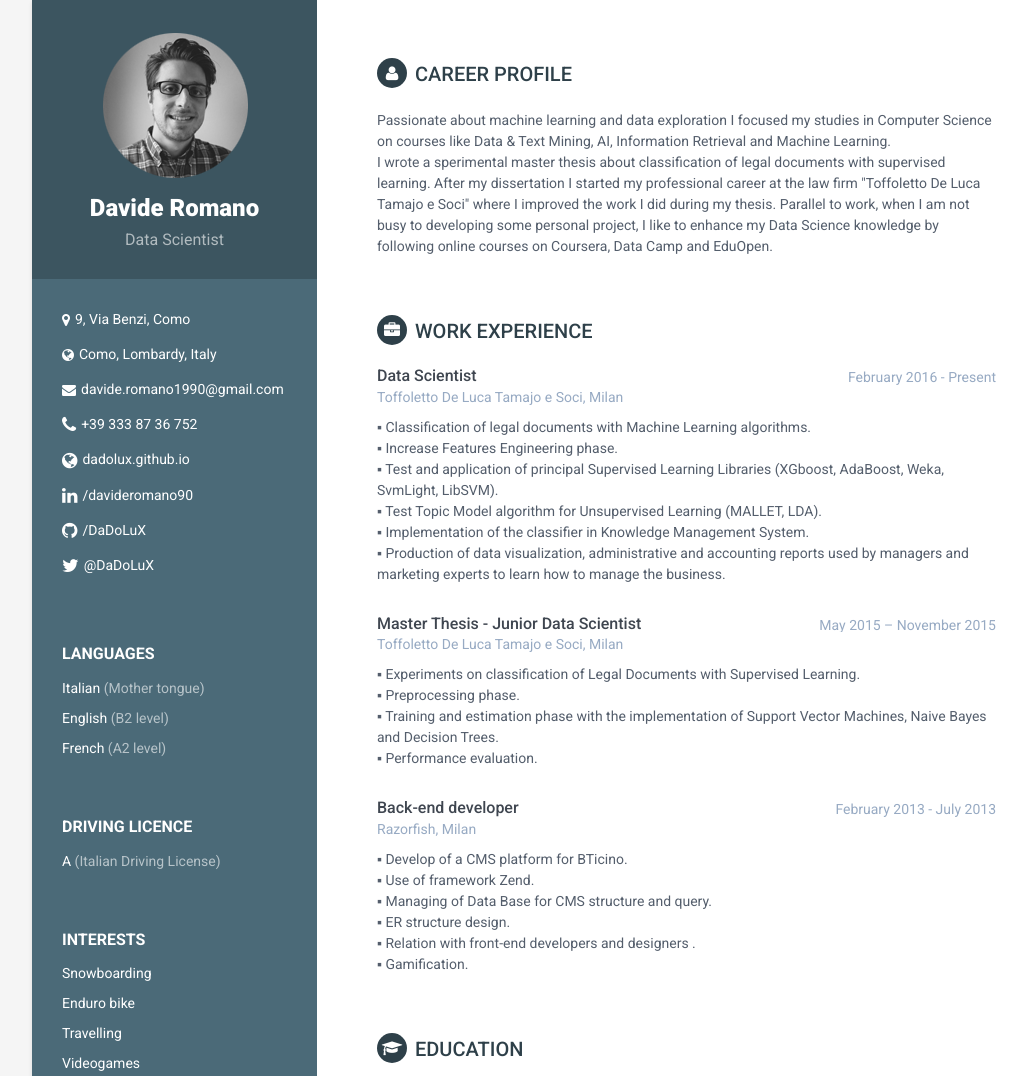
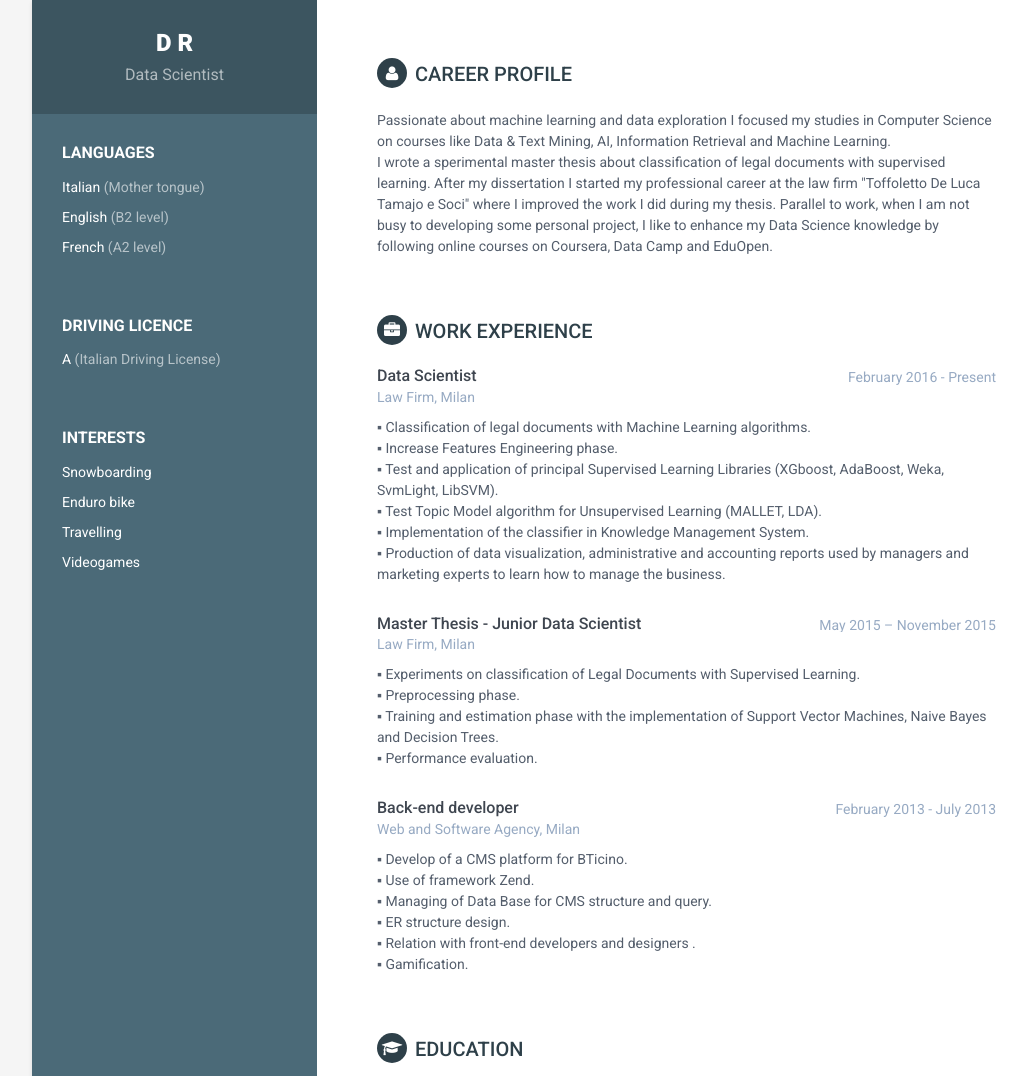
Before and after one commit to DaDoLuX/HS-Data-Visualization, a plain HTML site: page testcv/index.html in a window 1280 px wide. Shown: the top 1076 px of the page, without its empty margins (96-1123 px from the left). Drawn offline with Linux system fonts and the light colour scheme.

Commit message:
Update index.html

```diff
--- a/testcv/index.html
+++ b/testcv/index.html
@@ -30,12 +30,12 @@
     <div class="wrapper">
         <div class="sidebar-wrapper">
             <div class="profile-container">
-                <img class="profile" src="assets/images/DR_profile.png" alt="" />
-                <h1 class="name">Davide Romano</h1>
+                <!--img class="profile" src="assets/images/DR_profile.png" alt="" /-->
+                <h1 class="name">D R</h1>
                 <h3 class="tagline">Data Scientist</h3>
             </div><!--//profile-container-->
 
-            <div class="contact-container container-block">
+            <!--div class="contact-container container-block">
                 <ul class="list-unstyled contact-list">
 					<li class="email"><i class="fa fa-map-marker"></i>9, Via Benzi, Como</li>
 					<li class="email"><i class="fa fa-globe"></i>Como, Lombardy, Italy</li>
@@ -46,7 +46,7 @@
                     <li class="github"><i class="fa fa-github"></i><a href="https://github.com/DaDoLuX" target="_blank">/DaDoLuX</a></li>
                     <li class="twitter"><i class="fa fa-twitter"></i><a href="https://twitter.com/DaDoLuX" target="_blank">@DaDoLuX</a></li>
                 </ul>
-            </div><!--//contact-container-->
+            </div>contact-container-->
 
             <div class="languages-container container-block">
                 <h2 class="container-block-title">Languages</h2>
@@ -98,7 +98,7 @@ Parallel to work, when I am not busy to developing some personal project, I like
                             <h3 class="job-title">Data Scientist</h3>
                             <div class="time">February 2016 - Present</div>
                         </div><!--//upper-row-->
-                        <div class="company">Toffoletto De Luca Tamajo e Soci, Milan</div>
+                        <div class="company">Law Firm, Milan</div>
                     </div><!--//meta-->
                     <div class="details">
                         <p>▪ Classification of legal documents with Machine Learning algorithms.<br />
@@ -117,7 +117,7 @@ Parallel to work, when I am not busy to developing some personal project, I like
                             <h3 class="job-title">Master Thesis - Junior Data Scientist</h3>
                             <div class="time">May 2015 – November 2015</div>
                         </div><!--//upper-row-->
-                        <div class="company">Toffoletto De Luca Tamajo e Soci, Milan</div>
+                        <div class="company">Law Firm, Milan</div>
                     </div><!--//meta-->
                     <div class="details">
                         <p>▪ Experiments on classification of Legal Documents with Supervised Learning.<br/>
@@ -135,7 +135,7 @@ Parallel to work, when I am not busy to developing some personal project, I like
                             <h3 class="job-title">Back-end developer</h3>
                             <div class="time">February 2013 - July 2013</div>
                         </div><!--//upper-row-->
-                        <div class="company">Razorfish, Milan</div>
+                        <div class="company">Web and Software Agency, Milan</div>
                     </div><!--//meta-->
                     <div class="details">
                         <p>▪ Develop of a CMS platform for BTicino.<br/>
```
